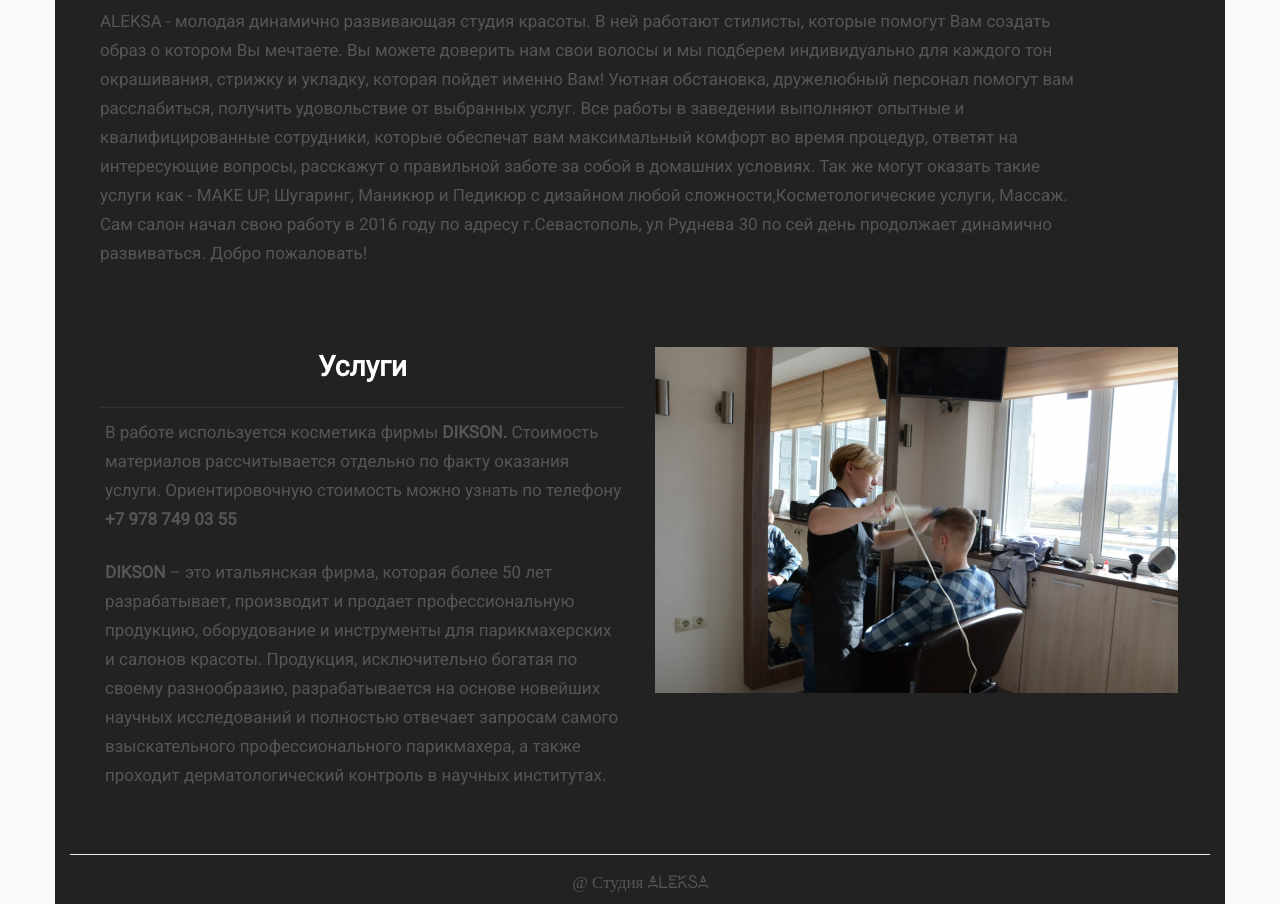
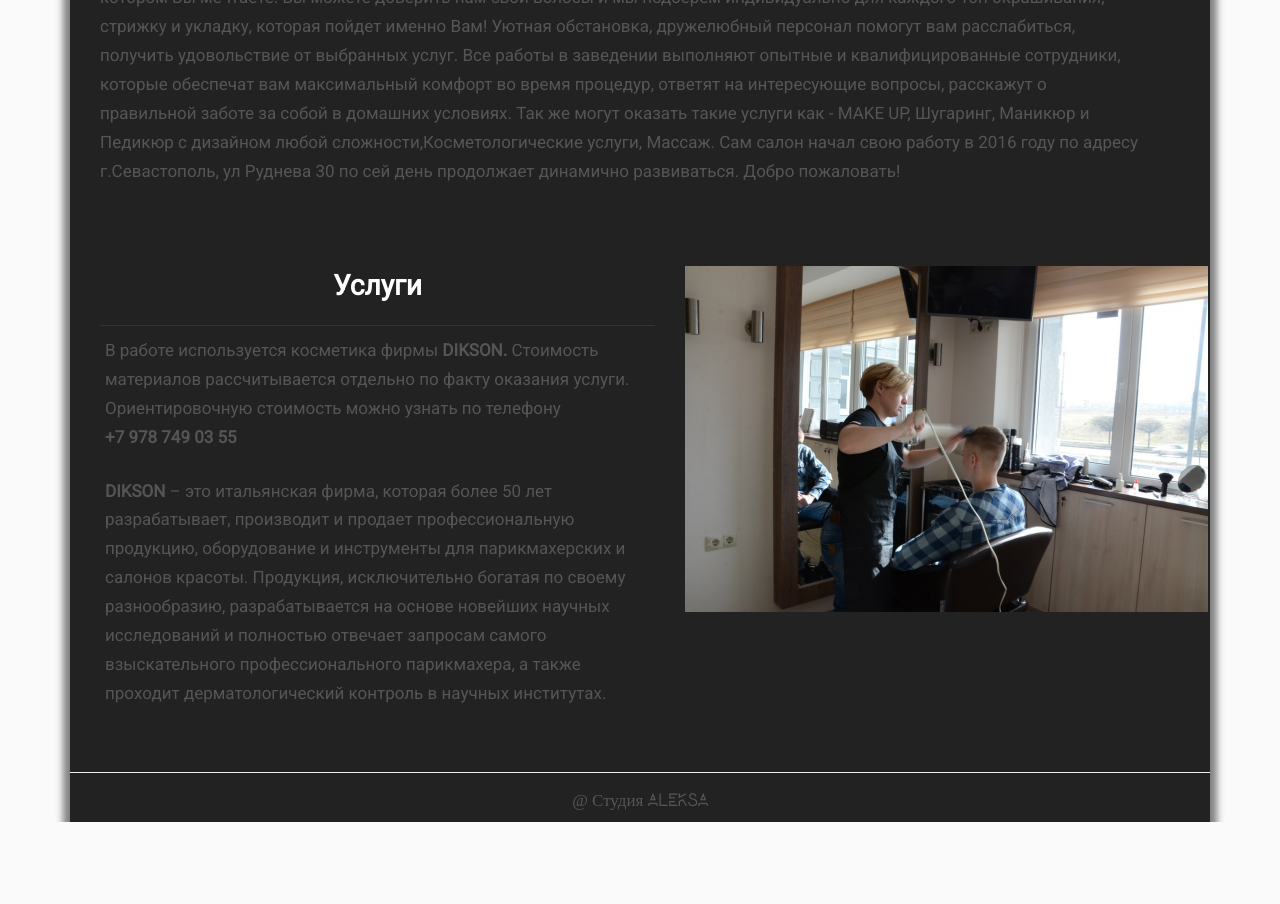
Before and after one commit to aleksahost/aleksahost.github.io, a plain HTML site: page index.html in a window 1280 px wide. Shown: the part 669-1573 px from the top of the page. After the commit the page ends 1491 px from the top, so only its background shows below. Drawn offline with Linux system fonts and the light colour scheme.

Commit message:
Revert "замечания"

```diff
--- a/css/style.css
+++ b/css/style.css
@@ -16,13 +16,9 @@ body {
   padding: 0;
 }
 
-/*body .site {*/
-  /*box-shadow: 0 0 7px 7px grey;*/
-/* тут чтото бессмысленное. Тень и на body и на site. Это как?) на чтото одно. убрал пака вовсе. */
-
-/*}*/
-
-
+body .site {
+  box-shadow: 0 0 7px 7px grey;
+}
 p {
   font-size: 17px;
   line-height: 1.7;
@@ -31,39 +27,19 @@ p {
   font-family: 'Lombok'
 }
 .site {
-  margin-top: 51px;
-/*max-width: 1140px;*/
-/*margin: -5px auto;*/
-/*position: relative;*/
-/*height: auto;*/
-/*background-color: #222;*/
-/**/
-/*в корне не верный подход к управлению шириной. Такой метод проканал бы без bootstrap. Но поскольку он есть то управлять шириной нужно его методами, а именно через .container*/
-/*см. https://getbootstrap.com/docs/3.3/css/#grid-media-queries*/
-/**/
-}
+  max-width: 1140px;
+  margin: -5px auto;
+  position: relative;
+  height: auto;
+  background-color: #222;
 
-.container {
-  background: #222;
 }
 
 .fon {
-  /*margin: 53px 0 0 25px;
-  этот отступ судя по всему компенсация высоты верхнего меню.
-  Только этот оступ нужно выставлять на максимально высоком родителе а не
-  на внутряке, в данном случае он должен быть на .site
-  перенес его туда.
-  */
+  margin: 53px 0 0 25px;
+  text-align: center;
+  padding-left: 70px;
 
-  text-align: center;
-  /*padding-left: 70px;
-  не понял зачем - убрал.
-  */
-
-}
-
-.fon img {
-  max-width: 100%;
 }
 
 .headerwrapdiv {
@@ -80,7 +56,6 @@ h1, h2, h3 , h4 {
   color: #fff;
   text-align: center;
 }
-
 .anime {
   margin: 25px 0;
 }
@@ -114,7 +89,6 @@ h1, h2, h3 , h4 {
   height: 50px;
   text-align: center;
 }
-
 .text {
   margin: 0;
   padding: 50px;
@@ -165,7 +139,6 @@ a:hover {
 .imagecontent img {
   max-width: 200px;
 }
-
 #map {
   margin: 0 1px;
   padding-top: 50px;
@@ -182,7 +155,6 @@ a:hover {
   line-height: 1.5;
   font-size: 25px;
 }
-
 .pz {
   min-height: 430px;
   padding-top: 28px;
@@ -192,36 +164,34 @@ a:hover {
 .carousel-ld {
   margin: 53px 10px 10px;
 }
-
-.otstup {
+ .otstup {
    width: 1000px;
    margin: 0 48px;
    height: 370px
  }
 
-.table {
+ .table {
    margin-top: 56px;
    background-color: #222;
    color: #fff;
  }
 
-.imgdemo{
+ .imgdemo{
    display: none;
  }
 
-.pricetable > thead > tr > th:first-of-type {
+ }
+ .pricetable > thead > tr > th:first-of-type {
    width: 75%;
  }
 
-.pricetable > thead > tr > th:nth-of-type(2) {
+ .pricetable > thead > tr > th:nth-of-type(2) {
    width: 25%;
  }
-
 .leftimg {
   float:left;
     margin: 7px 7px 7px 0;
 }
-
 .righting {
   float: right;
     margin: 7px 7px 7px 0;
--- a/index.html
+++ b/index.html
@@ -3,14 +3,13 @@
 
 <head>
   <meta charset="utf-8">
-  <meta http-equiv="X-UA-Compatible" content="IE=edge"> <!--это обязательно-->
+
   <title>ALEKSA</title>
   <meta name="viewport" content="width=device-width, initial-scale=1.0">
   <link rel="stylesheet" href="css/bootstrap.css">
   <link rel="stylesheet" href="css/style.css">
   <link rel="stylesheet" href="css/font-awesome.css">
-  <link rel="stylesheet" href="fancybox-master/dist/jquery.fancybox.css" media="screen" />
-  <!-- таблицы стилей нужно в конечном итоге мержить в одну чтобы уменьшить количество запросов к серверу -->
+  <link rel="stylesheet" href="fancybox-master/dist/jquery.fancybox.css" type="text/css" media="screen" />
 </head>
 
 <body>
@@ -36,21 +35,20 @@
     </div>
   </div>
   <div class="site">
-    <div class="container">
+    <div class="conteiner">
       <div class="row">
-        <div class="col-xs-12">
-          <div class="fon"> <!-- именование классов. Никаких транслитов. Исключительно англоязычные имена. -->
-            <img src="images/1.png" alt=""> <!-- зачем тут укзание жестких размеров? убрал.
-             имена самих файлов должны быть человекопонятны а не 1,2,3....-->
+        <div class="col-lg-11 col-md-8">
+          <div class="fon">
+            <img src="images/1.png" width="900px" height="450px">
           </div>
         </div>
       </div>
-      <div class="row headerwrapdiv"><!-- большие логические блоки лучше помещать в section-->
-        <div class="col-lg-11 col-md-10"> <!-- Внимательнее к колонкам. Указываются колонки от меньше ширины к большей.
-        в данном случае писать нужно было так - col-md-10 col-lg-11.
-        По умолчанию колонок 12, это сделано для четности. 3+3+3+3; 4+4+4; 6+6; 10+2; что за col-lg-11? почему 11? отрывать одну колонку без пары это очень дерзкое решение.-->
-          <h3><b>О НАС</b></h3><!-- что за b? =). Никаких b,i,strong и прочего в статической разметке без необходимости. Смотрим готовые классы бутстрап
-           Если их не хватает - пишем свой.-->
+    </div>
+    <div class="headerwrapdiv">
+      <div class="container">
+        <div class="row">
+          <div class="col-lg-11 col-md-10">
+            <h3><b>О НАС</b></h3>
             <p>ALEKSA - молодая динамично развивающая студия красоты. В ней работают стилисты, которые помогут Вам создать образ о котором Вы мечтаете. Вы можете доверить нам свои волосы и мы подберем индивидуально для каждого тон окрашивания, стрижку и
               укладку, которая пойдет именно Вам! Уютная обстановка, дружелюбный персонал помогут вам расслабиться, получить удовольствие от выбранных услуг. Все работы в заведении выполняют опытные и квалифицированные сотрудники, которые обеспечат вам
               максимальный комфорт во время процедур, ответят на интересующие вопросы, расскажут о правильной заботе за собой в домашних условиях. Так же могут оказать такие услуги как - MAKE UP, Шугаринг, Маникюр и Педикюр с дизайном любой сложности,Косметологические
@@ -58,10 +56,11 @@
 
           </div>
         </div>
-      <div class="row headerdiv"> <!-- имена классов.
-       1) выдерживаем общий код стайл. все классы с маленькой буквы, разделитель слов дефис.
-       2) никаких headerdiv. Не нужно упоминать название тега в классе. просто header
-       3) почему везде header упоминается. Название блока долно отрожать его содержимое. Чтобы прочел название и понял что это за блок.-->
+      </div>
+    </div>
+    <div class="headerdiv">
+      <div class="container">
+        <div class="row">
           <div class="col-lg-6 col-md-6">
             <h3><b>Услуги</b></h3>
             <p>В работе используется косметика фирмы <b>DIKSON.</b> Стоимость материалов рассчитывается отдельно по факту оказания услуги. Ориентировочную стоимость можно узнать по телефону <br><b>+7 978 749 03 55</b></p>
@@ -69,26 +68,31 @@
               разрабатывается на основе новейших научных исследований и полностью отвечает запросам самого взыскательного профессионального парикмахера, а также пpoходит дерматологический контроль в научных институтах.</p>
           </div>
           <div class="col-lg-6 col-xs-6">
-          <div style="margin-top: 40px;"> <!-- самый страшный смертный грех. Не замолить не смыть кровью. Никаких инлайн стилей. Никогда. -->
-            <img src='images/2.png' class="imgdemo" alt="" /> <!-- фтрибут alt у img должен быть всегда. Хоть пустой но быть должен -->
+            <div style="margin-top: 40px;">
+              <img src='images/2.png' class="imgdemo" />
               <img src='images/3.png' class="imgdemo" />
               <img src='images/4.png' class="imgdemo" />
               <img src='images/5.png' class="imgdemo" />
             </div>
           </div>
         </div>
-      <div class="footer textL"> <!-- теги HTML5.  <footer class="page-footer"> -->
-        <p>@ Студия <b>ALEKSA</b><br></p> <!-- b убрать -->
+      </div>
+    </div>
+    <div class="footer textL">
+      <p>@ Студия <b>ALEKSA</b><br></p>
 
     </div>
   </div>
   </div>
 
-
   <script src="js/jQuery3.2.1.js"></script>
   <script src="js/bootstrap.min.js"></script>
   <script src="js/rotator.js"></script>
   <script src="fancybox-master/dist/jquery.fancybox.js"></script>
+
+
+
+
   <script type="text/javascript">
     $(function() {
       var imgnum = $('.imgdemo').length;
@@ -104,6 +108,10 @@
       playslider();
     });
   </script>
+
+
+
+
 </body>
 
 </html>
--- a/style.css
+++ b/style.css
@@ -26,19 +26,14 @@ p {
 .textL {
   font-family: 'Lombok'
 }
+.site {
+  max-width: 1140px;
+  margin: -5px auto;
+  position: relative;
+  height: auto;
+  background-color: #222;
 
-
-/*.site {*/
-  /*max-width: 1140px;*/
-  /*margin: -5px auto;*/
-  /*position: relative;*/
-  /*height: auto;*/
-  /*background-color: #222;*/
-  /**/
-  /*в корне не верный подход к управлению шириной. Такой метод проканал бы без bootstrap. Но поскольку он есть то управлять шириной нужно его методами, а именно через .container*/
-  /*см. https://getbootstrap.com/docs/3.3/css/#grid-media-queries*/
-  /**/
-/*}*/
+}
 
 .fon {
   margin: 53px 0;
```
Lines whose indentation alone changed are shown as unchanged.
